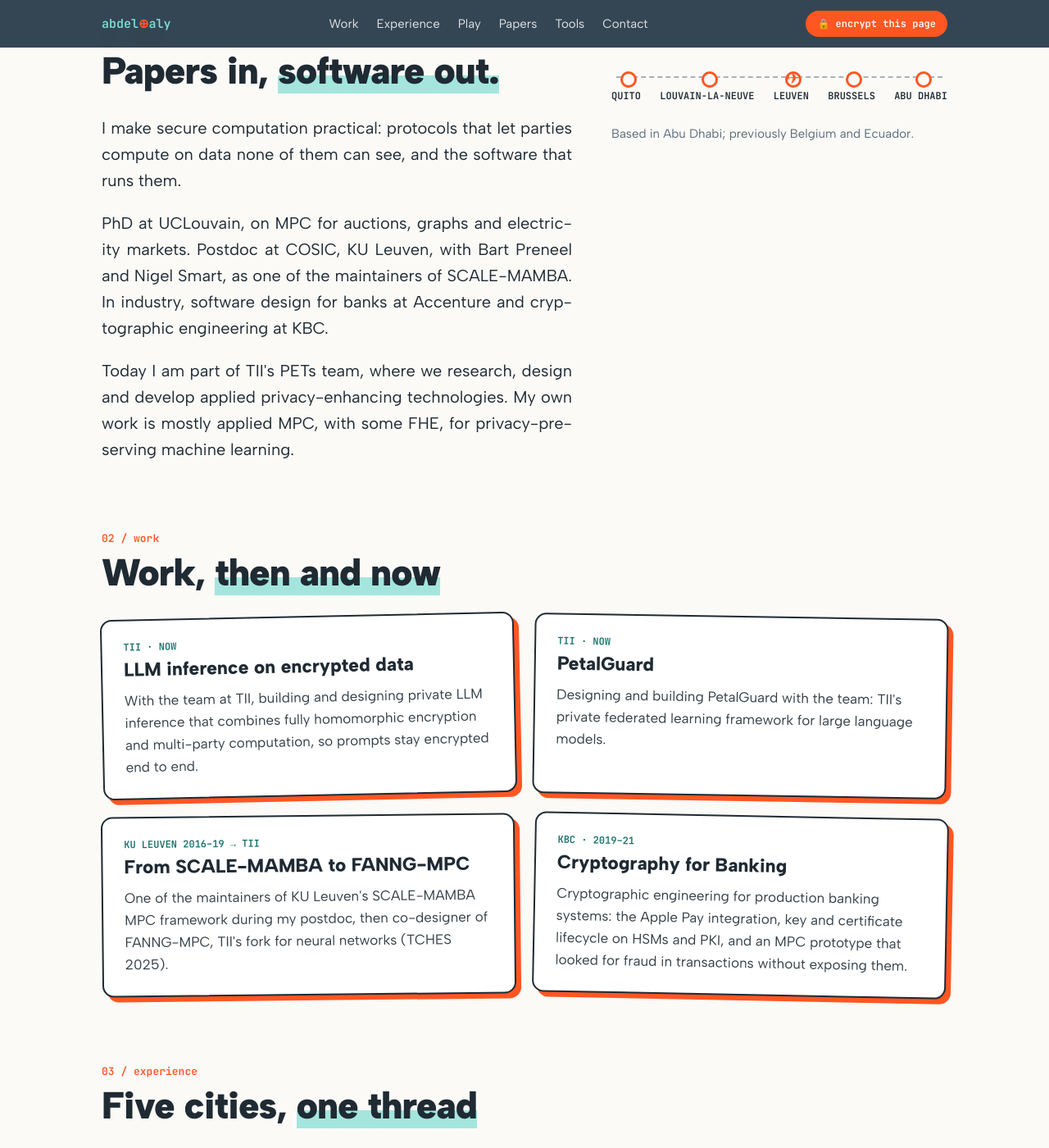
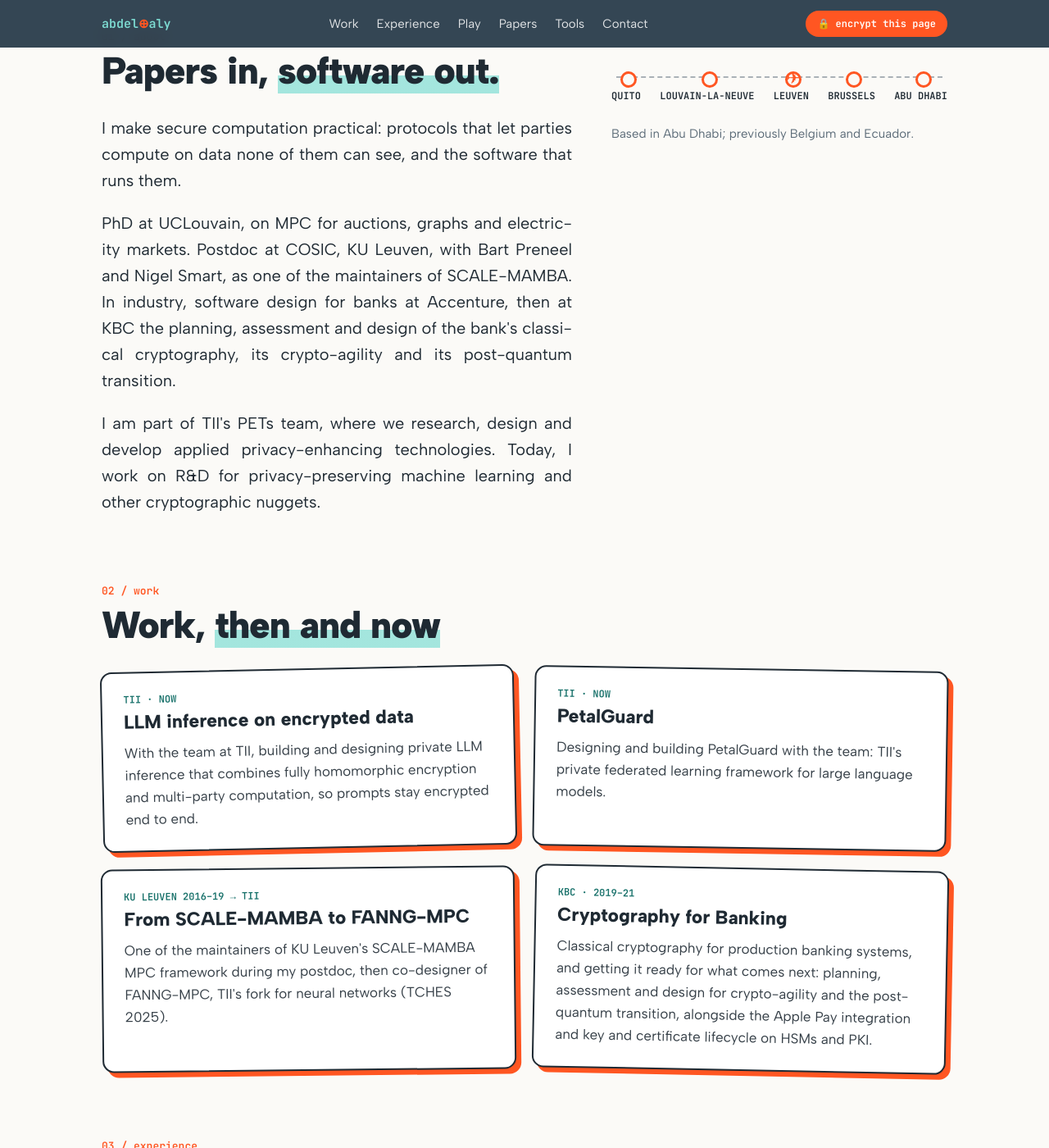
Before and after one commit to abdelrahamanaly/abdelrahamanaly.github.io, a Jekyll site: the page built from index.html, in a window 1280 px wide and 1400 px high, scrolled down 921 px. Shown: the whole window at 82% size. Built offline with Jekyll 4.4.1, drawn with Linux system fonts in a browser that asks for light colours; some of the changed text lies outside the part shown.

Commit message:
Banking, TII and About wording; drop fraud prototype (#9)

```diff
--- a/_data/experience.yml
+++ b/_data/experience.yml
@@ -4,13 +4,13 @@
   org: Technology Innovation Institute (TII), Cryptography Research Centre
   place: Abu Dhabi, UAE
   dates: 2021 – Present
-  summary: "Part of the PETs team: research, design and development of applied privacy-enhancing technologies. Mostly applied MPC, and some FHE, used in privacy-preserving machine learning."
+  summary: "Part of the PETs team, where the rule is simple: if it's cryptographic and private, it's ours. R&D from building blocks such as PSI and OPRFs up to whole systems, from authentication to privacy-preserving machine learning: inference and training ;)"
 
 - title: Cryptographic Engineer
   org: KBC Group, Belgium's second-largest bank
   place: Brussels, Belgium
   dates: Apr 2019 – Jan 2021
-  summary: "Cryptographic engineering for the bank's systems: payments, key management and a privacy-preserving fraud-detection prototype."
+  summary: "Classical cryptography for the bank's systems: planning, assessment and design for crypto-agility and the post-quantum transition, payments (Apple Pay), and key management on HSMs and PKI."
 
 - title: Senior Researcher, Applied Cryptography (affiliated until 2022)
   org: imec-COSIC, KU Leuven
--- a/_data/highlights.yml
+++ b/_data/highlights.yml
@@ -14,4 +14,4 @@
 
 - title: Cryptography for Banking
   where: KBC · 2019–21
-  text: "Cryptographic engineering for production banking systems: the Apple Pay integration, key and certificate lifecycle on HSMs and PKI, and an MPC prototype that looked for fraud in transactions without exposing them."
+  text: "Classical cryptography for production banking systems, and getting it ready for what comes next: planning, assessment and design for crypto-agility and the post-quantum transition, alongside the Apple Pay integration and key and certificate lifecycle on HSMs and PKI."
--- a/_data/profile.yml
+++ b/_data/profile.yml
@@ -47,15 +47,16 @@ about:
     - >-
       PhD at UCLouvain, on MPC for auctions, graphs and electricity markets. Postdoc at
       COSIC, KU Leuven, with Bart Preneel and Nigel Smart, as one of the maintainers of
-      SCALE-MAMBA. In industry, software design for banks at Accenture and cryptographic
-      engineering at KBC.
+      SCALE-MAMBA. In industry, software design for banks at Accenture, then at KBC the
+      planning, assessment and design of the bank's classical cryptography, its crypto-agility
+      and its post-quantum transition.
     - >-
-      Today I am part of TII's PETs team, where we research, design and develop applied
-      privacy-enhancing technologies. My own work is mostly applied MPC, with some FHE,
-      for privacy-preserving machine learning.
+      I am part of TII's PETs team, where we research, design and develop applied
+      privacy-enhancing technologies. Today, I work on R&D for privacy-preserving machine
+      learning and other cryptographic nuggets.
 
 contact:
   heading: "Say hello."
-  text: "Always glad to hear from fellow researchers and students: questions about a paper, MPC or FHE, or an idea worth trying."
+  text: "Always glad to hear from anyone building, researching or studying cryptography, in academia or in tech: a question about MPC or FHE, a paper, or an idea worth trying."
 
 footer: "this page is not encrypted. mostly. press"
```
